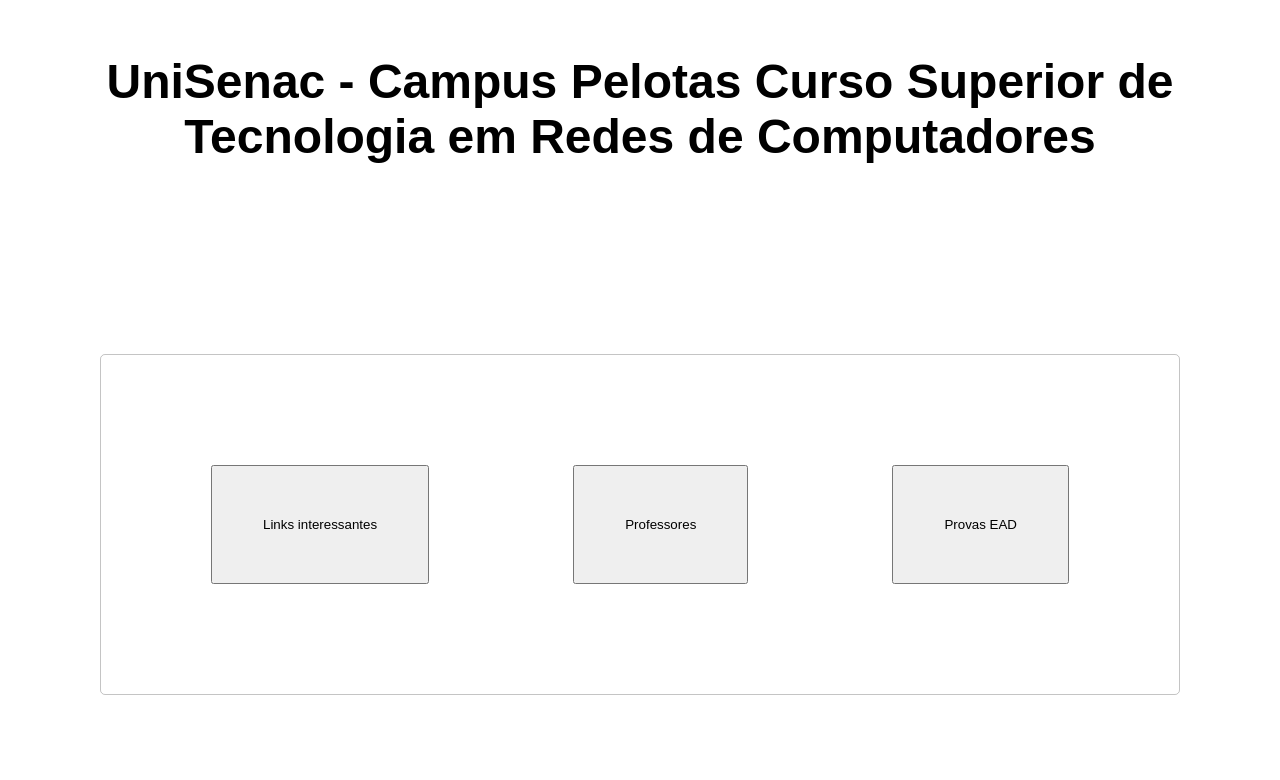
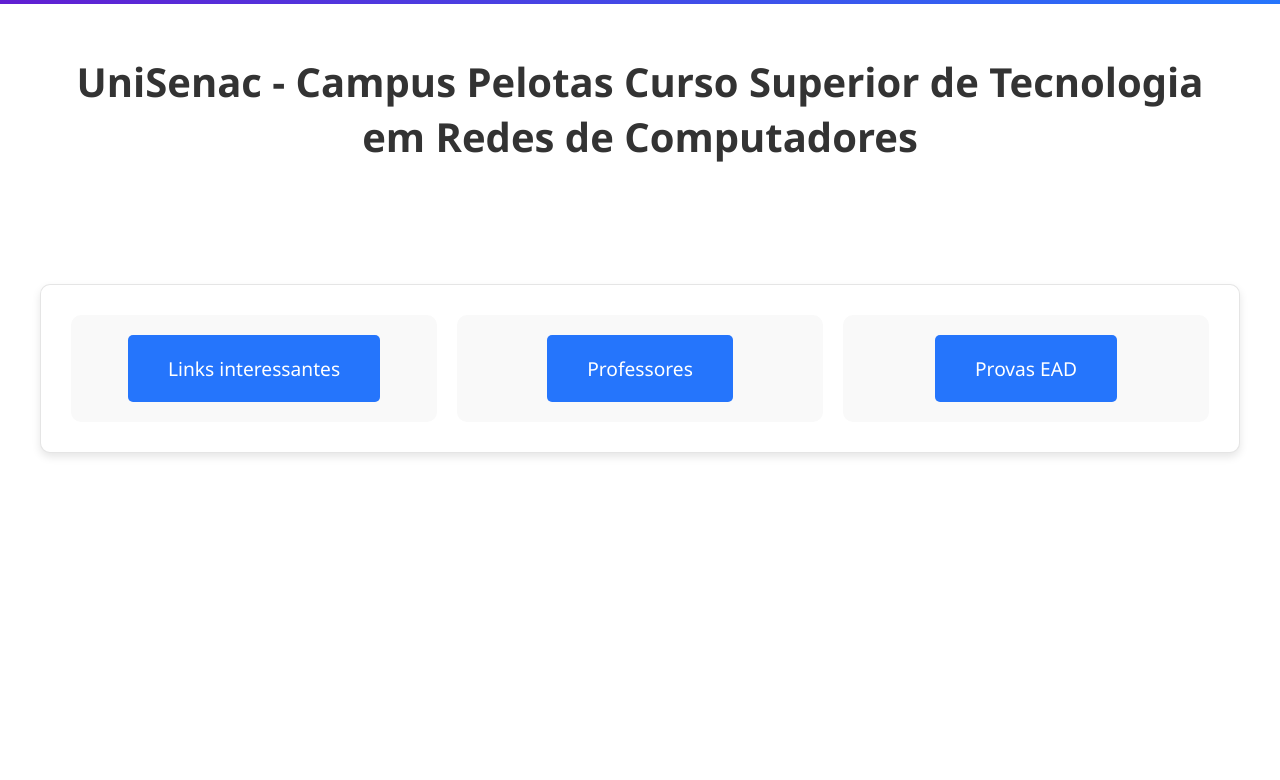
Before and after one commit to GustavoGPQ/Senac-mussum, a plain HTML site: page index.html in a window 1280 px wide. Shown: the part 198-978 px from the top of the page. Drawn offline with Linux system fonts and the light colour scheme.

Commit message:
Telas atualizadas

```diff
--- a/css/links.css
+++ b/css/links.css
@@ -2,40 +2,54 @@
     margin: 0;
     padding: 0;
     box-sizing: border-box;
+    font-family: 'Segoe UI', Tahoma, Geneva, Verdana, sans-serif;
 }
 
 header {
     display: flex;
     justify-content: center;
+    background: linear-gradient(135deg, #6a11cb, #2575fc);
     padding: 20px;
+}
+
+header img {
+    max-width: 800px;
+    height: auto;
 }
 
 .container {
     display: flex;
     justify-content: center;
-    padding: 20px;
+    padding: 63px;
+    background-color: #f4f4f4;
 }
 
 .links-grid {
     display: grid;
     grid-template-columns: repeat(2, 1fr);
     gap: 20px;
-    max-width: 800px;
+    max-width: 1200px;
     width: 100%;
 }
 
 .link {
     border: 1px solid #ccc;
-    border-radius: 5px;
-    background-color: #f9f9f9;
+    border-radius: 10px;
+    background-color: #fff;
     padding: 15px;
     text-align: center;
+    transition: transform 0.3s ease, box-shadow 0.3s ease;
+}
+
+.link:hover {
+    transform: translateY(-10px);
+    box-shadow: 0 8px 16px rgba(0, 0, 0, 0.2);
 }
 
 .link img {
     width: 100%;
-    height: 200px; /* Altura fixa para todas as imagens */
-    object-fit: cover; /* Mantém a proporção da imagem */
+    height: 200px;
+    object-fit: cover;
     border-radius: 5px;
 }
 
@@ -43,17 +57,18 @@ header {
     display: block;
     width: 100%;
     padding: 10px;
-    margin-top: 10px; /* Botão abaixo da imagem */
-    background-color: #007BFF;
+    margin-top: 10px;
+    background-color: #2575fc;
     color: white;
     border: none;
     border-radius: 5px;
     cursor: pointer;
     font-size: 14px;
+    transition: background 0.3s ease;
 }
 
 .link button:hover {
-    background-color: #0056b3;
+    background-color: #6a11cb;
 }
 
 .link p {
--- a/css/style.css
+++ b/css/style.css
@@ -1,58 +1,79 @@
-*{
+* {
     margin: 0;
     padding: 0;
-    font-family: Arial, Helvetica, sans-serif;
+    box-sizing: border-box;
+    font-family: 'Segoe UI', Tahoma, Geneva, Verdana, sans-serif;
 }
 
-header{
+header {
     display: flex;
     justify-content: center;
-
+    background: linear-gradient(135deg, #6a11cb, #2575fc);
+    padding: 20px;
 }
 
-header img{
+header img {
     max-width: 800px;
+    height: auto;
 }
 
-h1{
-    font-size: 3rem;
-    padding: 90px;
+h1 {
+    font-size: 2.5rem;
+    padding: 50px;
     text-align: center;
+    color: #333;
 }
 
-
-.Cards{
-    display: flex;
-    justify-content: space-between;
-    padding: 40px;
-    margin: 100px;
-    border: 1px rgba(0, 0, 0, 0.233) solid;
-    border-radius: 5px;
+main.container {
+    padding: 20px;
 }
 
-.Card{
-    padding: 70px;
-
+.Cards {
+    display: flex;
+    justify-content: space-around;
+    padding: 20px;
+    margin: 50px auto;
+    max-width: 1200px;
+    border: 1px solid rgba(0, 0, 0, 0.1);
+    border-radius: 10px;
+    background: #fff;
+    box-shadow: 0 4px 8px rgba(0, 0, 0, 0.1);
 }
 
-.Card button{
-    padding: 50px;
+.Card {
+    padding: 20px;
+    text-align: center;
+    flex: 1;
+    margin: 10px;
+    border-radius: 10px;
+    background: #f9f9f9;
+    transition: transform 0.3s ease, box-shadow 0.3s ease;
 }
 
-.Card a{
-    text-decoration: none;
-    color: black;
+.Card:hover {
+    transform: translateY(-10px);
+    box-shadow: 0 8px 16px rgba(0, 0, 0, 0.2);
 }
 
-.Card button:hover{
-    background-color: orange;
+.Card button {
+    padding: 20px 40px;
+    font-size: 1.2rem;
+    border: none;
+    border-radius: 5px;
+    background: #2575fc;
+    color: white;
+    cursor: pointer;
+    transition: background 0.3s ease;
 }
 
+.Card button:hover {
+    background: #6a11cb;
+}
 footer{
 
     text-align: center;
-    margin: 0;
-    padding: 40px;
+    margin-top: 260px;
+
 }
 
 footer p{
```
Also changed, not shown: links.html (line endings or trailing spaces).
